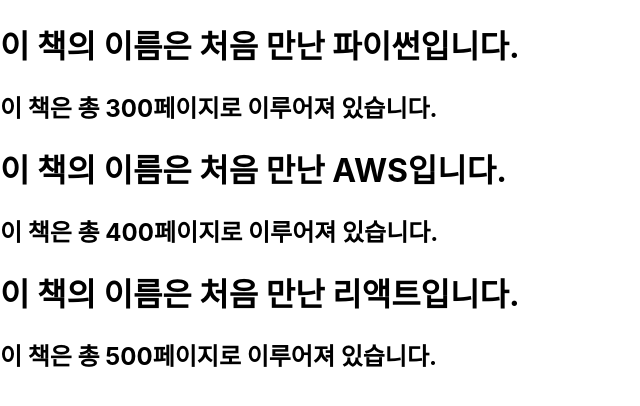
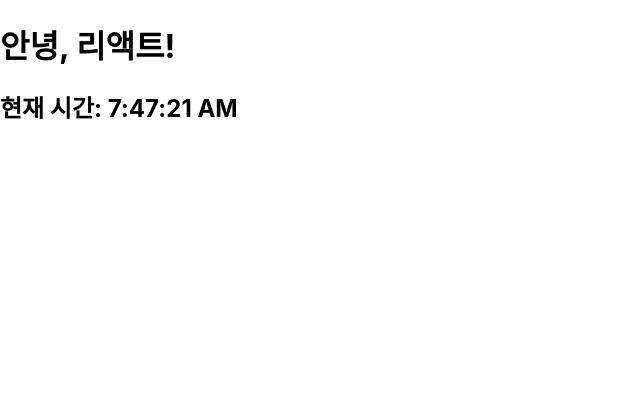
Before and after one commit to T189216/react-240306, a React (Create React App) app in the folder react240306/: page / in a window 1280 px wide. Shown: the top 406 px of the page, without its empty margins (0-640 px from the left). Built offline with nearby package versions, Linux system fonts and the light colour scheme.

Commit message:
초시계

```diff
--- /dev/null
+++ b/react240306/src/chapter_04/Clock.jsx
@@ -0,0 +1,12 @@
+import React from 'react'
+
+function Clock() {
+  return (
+    <div>
+        <h1>안녕, 리액트!</h1>
+        <h2>현재 시간: {new Date().toLocaleTimeString()}</h2>
+    </div>
+  );
+}
+
+export default Clock;
--- a/react240306/src/index.js
+++ b/react240306/src/index.js
@@ -5,13 +5,16 @@
 import reportWebVitals from './reportWebVitals';
 
 import Library from './chapter_03/Library';
+import Clock from './chapter_04/Clock'
 
-ReactDOM.render(
-  <React.StrictMode>
-    <Library />
-  </React.StrictMode>,
-  document.getElementById('root')
-);
+setInterval(() => {
+  ReactDOM.render(
+    <React.StrictMode>
+      <Clock />
+    </React.StrictMode>,
+    document.getElementById('root')
+  );
+}, 1000);
 
 // If you want to start measuring performance in your app, pass a function
 // to log results (for example: reportWebVitals(console.log))
```
